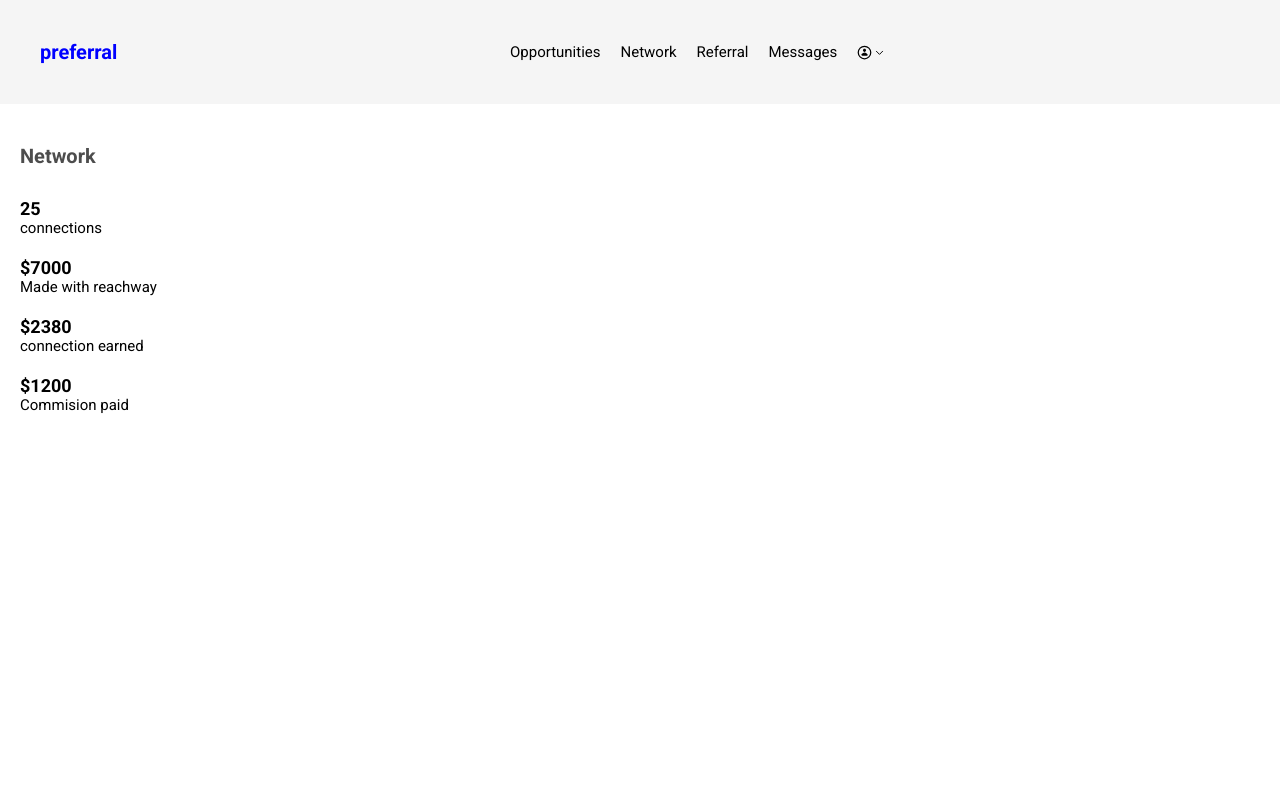
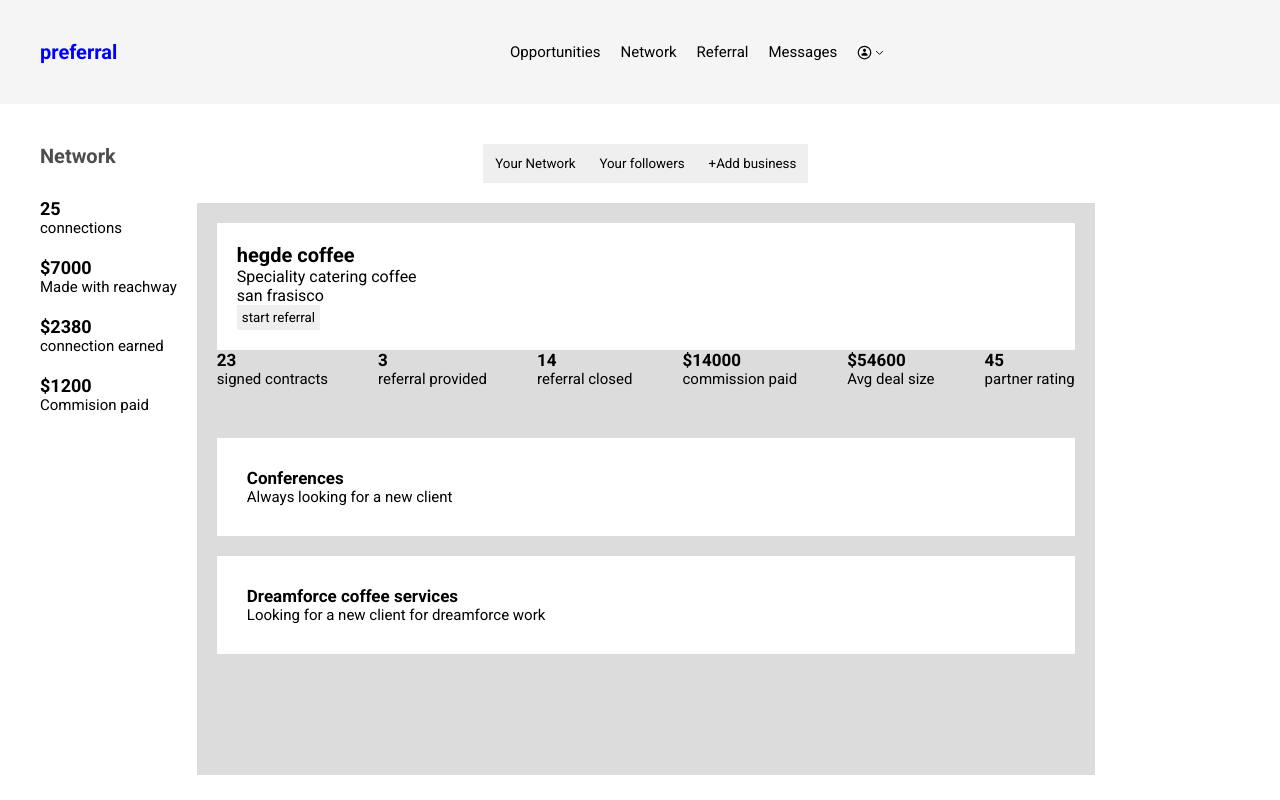
Before and after one commit to marytechme/preferral-app, a website: page index.html in a window 1280 px wide. Shown: the top 800 px of the page. Drawn offline with Linux system fonts and the light colour scheme.

Commit message:
without mobile responsiveness

```diff
--- a/Components/_section1.scss
+++ b/Components/_section1.scss
@@ -1,13 +1,12 @@
 .left-network-list{
-
     h1{
         color: rgb(77, 77, 77);
         font-size: 20px;
-        padding: 20px 0;
+        padding: 20px 20px;
     }
 
     .left1{
-        padding: 10px 0;
+        padding: 10px 20px;
         h3{
             font-size: 18px;
         }
@@ -17,7 +16,7 @@
     }
 
     .left2{
-        padding: 10px 0;
+        padding: 10px 20px;
         h3{
             font-size: 18px;
         }
@@ -26,7 +25,7 @@
         }
     }
     .left3{
-        padding: 10px 0;
+        padding: 10px 20px;
         h3{
             font-size: 18px;
         }
@@ -35,7 +34,7 @@
         }
     }
     .left4{
-        padding: 10px 0;
+        padding: 10px 20px;
         h3{
             font-size: 18px;
         }
@@ -50,11 +49,11 @@
 
         h1{
             font-size: 18px;
-            padding: 18px 0;
+            padding: 18px 20px;
         }
 
         .left1{
-            padding: 10px 0;
+            padding: 10px 20px;
             h3{
                 font-size: 16px;
             }
@@ -64,7 +63,7 @@
         }
 
         .left2{
-            padding: 10px 0;
+            padding: 10px 20px;
             h3{
                 font-size: 16px;
             }
@@ -73,7 +72,7 @@
             }
         }
         .left3{
-            padding: 10px 0;
+            padding: 10px 20px;
             h3{
                 font-size: 16px;
             }
@@ -82,7 +81,7 @@
             }
         }
         .left4{
-            padding: 10px 0;
+            padding: 10px 20px;
             h3{
                 font-size: 16px;
             }
--- a/Components/_section2.scss
+++ b/Components/_section2.scss
@@ -0,0 +1,11 @@
+.row-buttons{
+    padding: 20px;
+    display: flex;
+    justify-content: center;
+    align-items: center;
+
+    button{
+        padding: 12px;
+        border: none;
+    }
+}
--- a/Components/_section3.scss
+++ b/Components/_section3.scss
@@ -0,0 +1,61 @@
+.hegde-coffee-section{
+    background-color: gainsboro;
+    width: 100%;
+    height: 40%;
+    flex-direction: row;
+    padding: 20px;
+
+    .hegde-coffee-row1{
+        background-color: white;
+        display: flex;
+        padding: 20px;
+        flex-direction: column;
+
+        h2{
+            font-size: 20px;
+        }
+
+        .start-referral{
+            display: flex;
+            button{
+                padding: 5px;
+                border: none;
+            }
+        }
+    }
+    .hegde-coffee-row2{
+        display: flex;
+        gap: 50px;
+
+        h3{
+            font-size: 17px;
+        }
+        p{
+            font-size: 15px;
+        }
+    }
+    .conferences-container{
+        background-color: white;
+        padding: 30px;
+        margin-top: 50px;
+        h2{
+            font-size: 17px;
+        }
+        p{
+            font-size: 15px;
+        }
+    }
+    .Dream-force{
+        background-color: white;
+        padding: 30px;
+        margin-top: 20px;
+        h2{
+            font-size: 17px;
+        }
+        p{
+            font-size: 15px;
+        }
+    }
+
+
+}
--- a/index.html
+++ b/index.html
@@ -44,36 +44,50 @@
                     <p>Commision paid</p>
                 </div>
             </div>
-
         </section>
-        <section class="row-buttons" hidden>
+        <section class="second-column">
+            <section class="row-buttons">
                 <button>Your Network</button>
                 <button>Your followers</button>
                 <button>+Add business</button>
             </section>
-        <section class="hegde-coffee-section" hidden>
+            <section class="hegde-coffee-section">
                 <div class="hegde-coffee-row1">
                     <h2>hegde coffee</h2>
                     <p>Speciality catering coffee</p>
                     <p>san frasisco</p>
+                    <div class="start-referral">
                         <button>start referral</button>
                     </div>
+                </div>
                 <div class="hegde-coffee-row2">
+                    <div class="row2-1">
                         <h3>23</h3>
                         <p>signed contracts</p>
+                    </div>
+                    <div class="row2-2">
                         <h3>3</h3>
                         <p>referral provided</p>
+                    </div>
+                    <ddiv class="row2-3">
                         <h3>14</h3>
                         <p>referral closed</p>
+                    </ddiv>
+                    <div class="row2-4">
                         <h3>$14000</h3>
                         <p>commission paid</p>
+                    </div>
+                    <div class="row2-5">
                         <h3>$54600</h3>
                         <p>Avg deal size</p>
+                    </div>
+                    <div class="row2-6">
                         <h3>45</h3>
                         <p>partner rating</p>
                     </div>
+                </div>
 
-            <div class="conferences">
+                <div class="conferences-container">
                     <h2>Conferences</h2>
                     <p>Always looking for a new client</p>
                 </div>
@@ -84,6 +98,8 @@
                 <svg viewBox="0 0 24 24" fill="none" xmlns="http://www.w3.org/2000/svg"><g id="SVGRepo_bgCarrier" stroke-width="0"></g><g id="SVGRepo_tracerCarrier" stroke-linecap="round" stroke-linejoin="round"></g><g id="SVGRepo_iconCarrier"> <path d="M7 10L12 15L17 10" stroke="#000000" stroke-width="1.5" stroke-linecap="round" stroke-linejoin="round"></path> </g></svg>
                 <p>more info</p>
             </section>
+        </section>
+
         <section class="zune-section" hidden>
             <div class="zune">
                     <h2>Zune</h2>
```
Also changed, not shown: styles/index.css, 1 other file. Lines whose indentation alone changed are shown as unchanged.
